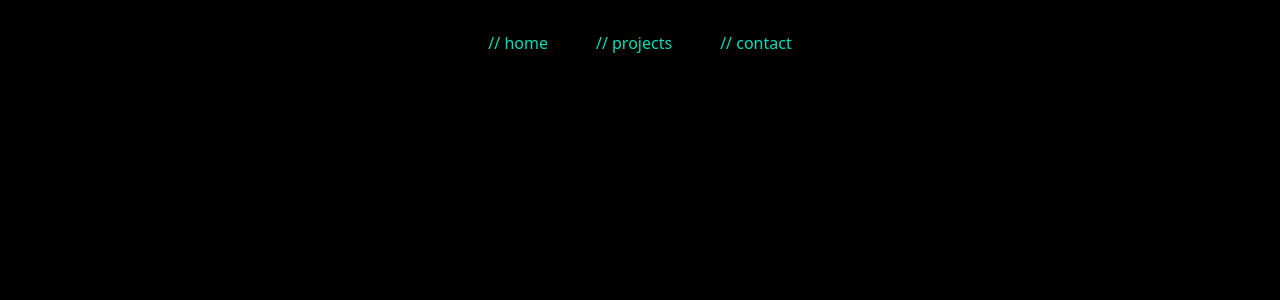
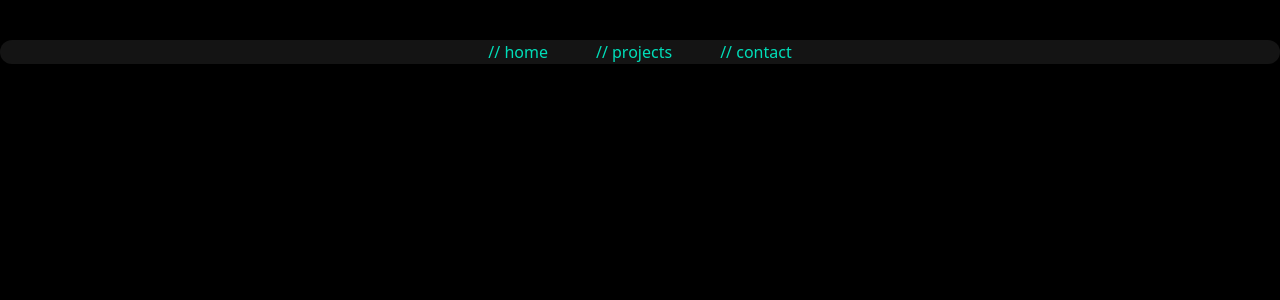
Before and after one commit to vivian-xw7/vue_witch, a Vue app: page / in a window 1280 px wide. Shown: the top 300 px of the page. Built offline with nearby package versions, Linux system fonts and the light colour scheme; no server answers.

Commit message:
navbar styles

```diff
--- a/src/assets/main.css
+++ b/src/assets/main.css
@@ -25,4 +25,8 @@
 
 	background-color: #000;
 	color: theme(colors.green);
+
+	.container {
+		@apply mx-auto;
+	}
 }
--- a/src/components/AppHeader.vue
+++ b/src/components/AppHeader.vue
@@ -1,6 +1,9 @@
 <template>
-  <nav class="navbar">
-    <div class="flex justify-center items-center h-full gap-x-12">
+  <nav class="navbar pt-10">
+    <div class="container top-bar">
+      <div
+        class="relative z-10 flex justify-center items-center h-full gap-x-12"
+      >
         <router-link to="/" class="hdg-6 router-link">
           <span class="comment-span">// </span>
           <span class="text-span">home</span>
@@ -13,6 +16,7 @@
           <span class="comment-span">// </span>
           <span class="text-span">contact</span>
         </router-link>
+      </div>
     </div>
   </nav>
 </template>
--- a/src/styles/navbar.css
+++ b/src/styles/navbar.css
@@ -1,5 +1,17 @@
 .navbar {
 	height: 85px;
+
+	.top-bar {
+		@apply relative rounded-full;
+		backdrop-filter: blur(10px);
+
+		&::after {
+			content: '';
+			@apply absolute w-full h-full top-0 left-0 bg-grey rounded-full;
+			opacity: 0.1;
+
+		}
+	}
 	.router-link {
 		transition: 0.4s;
 
--- a/src/views/HomeView.vue
+++ b/src/views/HomeView.vue
@@ -1,6 +1,6 @@
 <template>
   <div class="home">
-    <div class="container mx-auto p-20">
+    <div class="container p-20">
       <div class="text-wrapper">
         <component
           :is="heroBannerTag"
@@ -9,7 +9,7 @@
             pageContent.acf.hero_banner_heading &&
             pageContent.acf.hero_banner_heading.text
           "
-          class="hdg-1 text-witch-space text-center"
+          class="hdg-1 text-white text-center"
         >
           {{ heroBannerText }}
         </component>
--- a/tailwind.config.js
+++ b/tailwind.config.js
@@ -11,6 +11,8 @@ module.exports = {
         white: "#ffffff",
         black: "#03001C",
         green: "#00deb9",
+        grey: "#bec0c0",
+        charcoal: "#080808",
         witch: {
           night: "#202040",
           dusk: "#602080",
```
Lines whose indentation alone changed are shown as unchanged.
